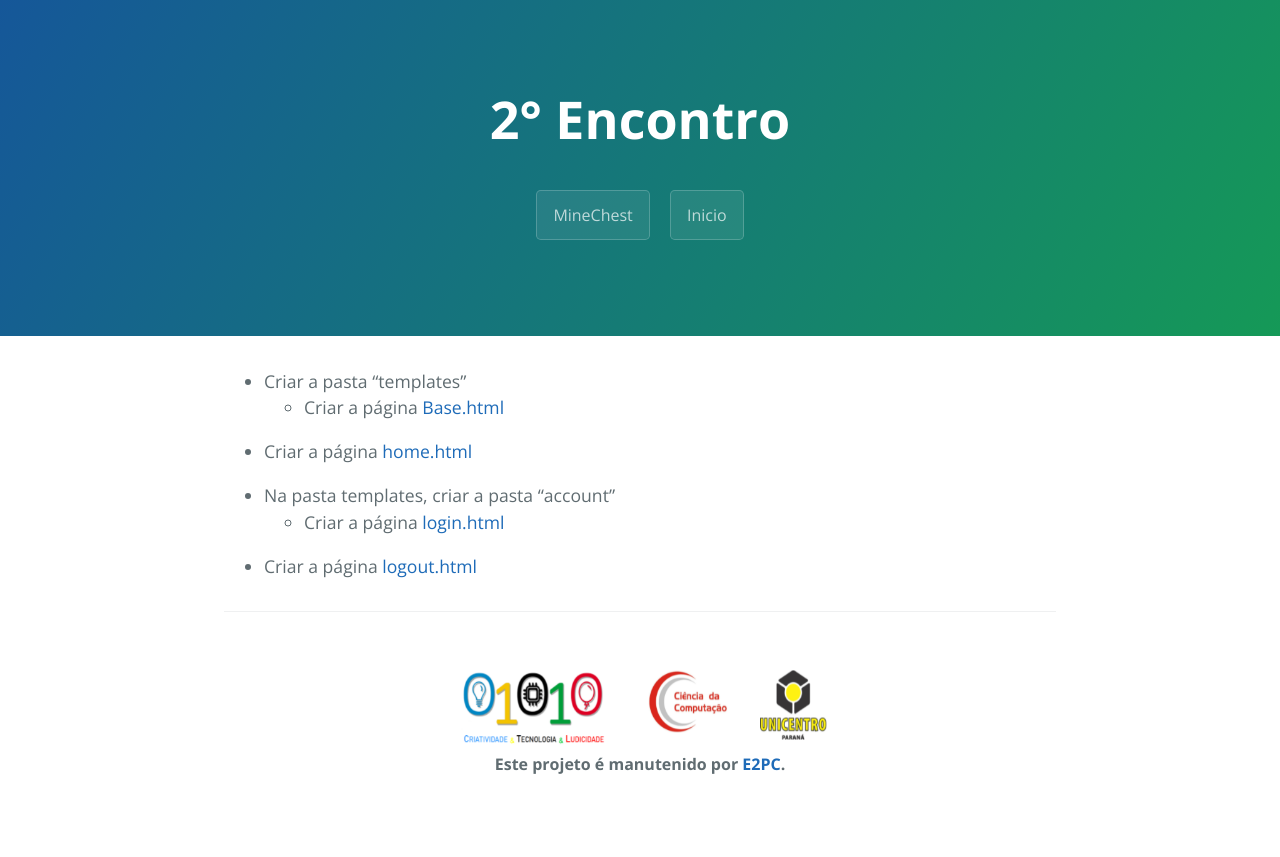
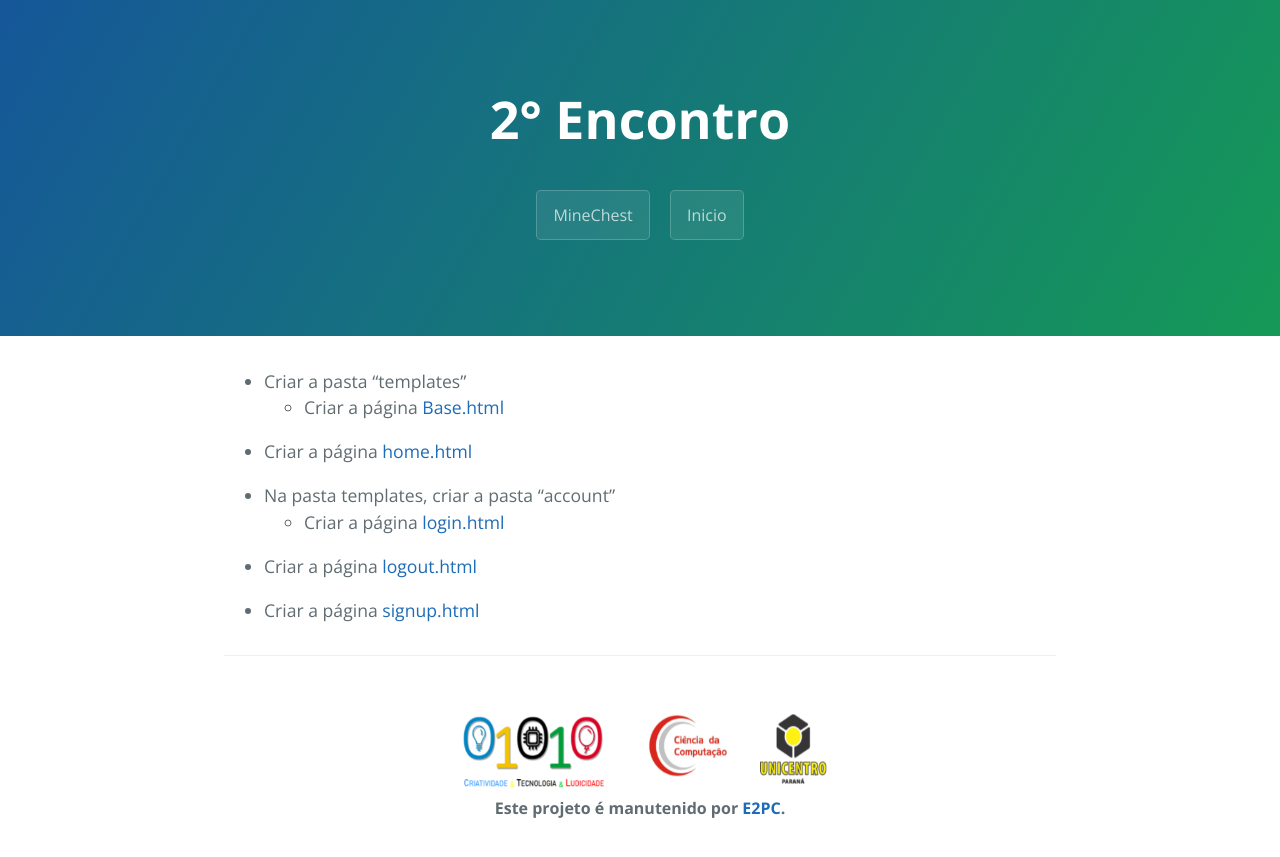
Before and after one commit to E2PC/ProjectPage, a Jekyll site: the page built from Encontro2.md, in a window 1280 px wide. Shown: the top 857 px of the page. Built offline with Jekyll 4.4.1, drawn with Linux system fonts in a browser that asks for light colours.

Commit message:
Update Encontro2.md

```diff
--- a/Encontro2.md
+++ b/Encontro2.md
@@ -340,7 +340,29 @@ blocker: 1
 {% endraw %}
 </textarea>
 </div>
+  - Criar a página <a href="#" onclick="Mudarestado('signup')">signup.html</a>
+<div style="display:none" id="signup">
+<textarea readonly rows='20' cols='100'>
+{% raw %}
+{% extends 'base.html' %}
 
+{% load crispy_forms_tags %}
+
+{% block title %}Cadastro{% endblock %}
+
+{% block content %}
+	<br><br>
+    <h2>Cadastrar Conta</h2>
+    <form method="post">
+        {% csrf_token %}
+        {{ form|crispy }}
+		<br>
+        <button class="btn btn-success" type="submit">Cadastrar</button>
+    </form>
+{% endblock %}
+{% endraw %}
+</textarea>
+</div>
 <script>
 	function Mudarestado(el) {
         var display = document.getElementById(el).style.display;
```
